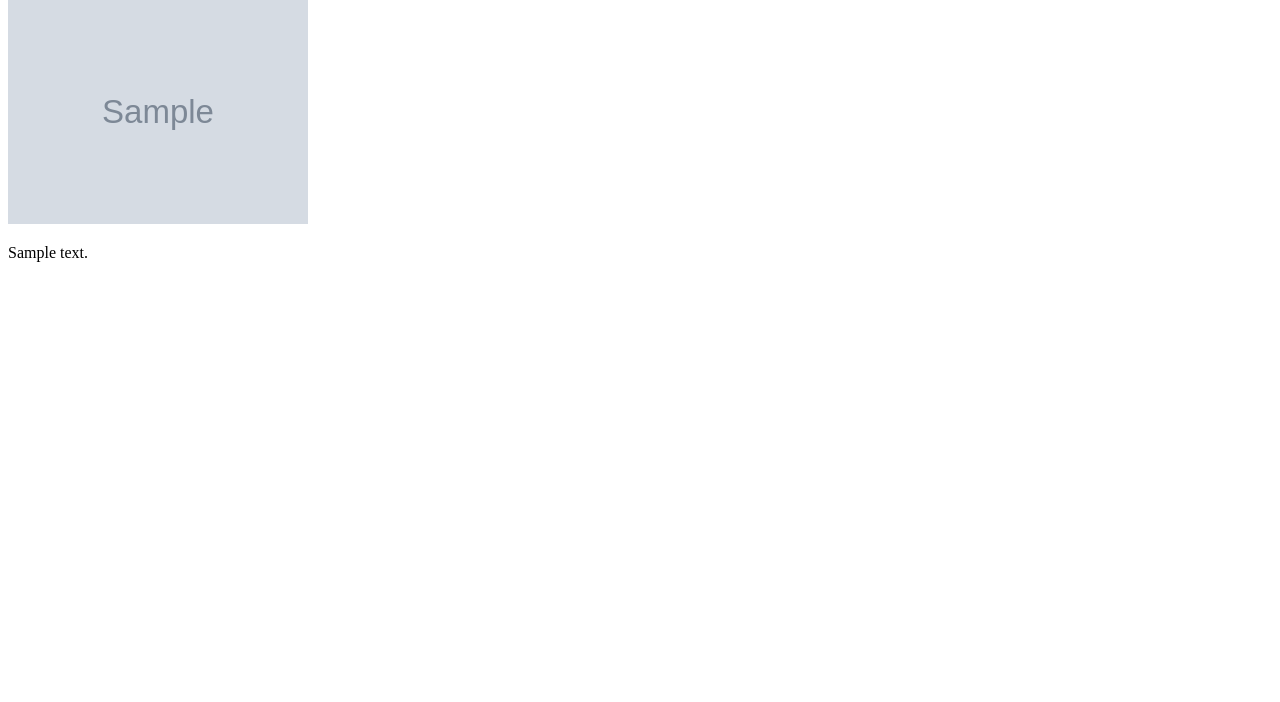
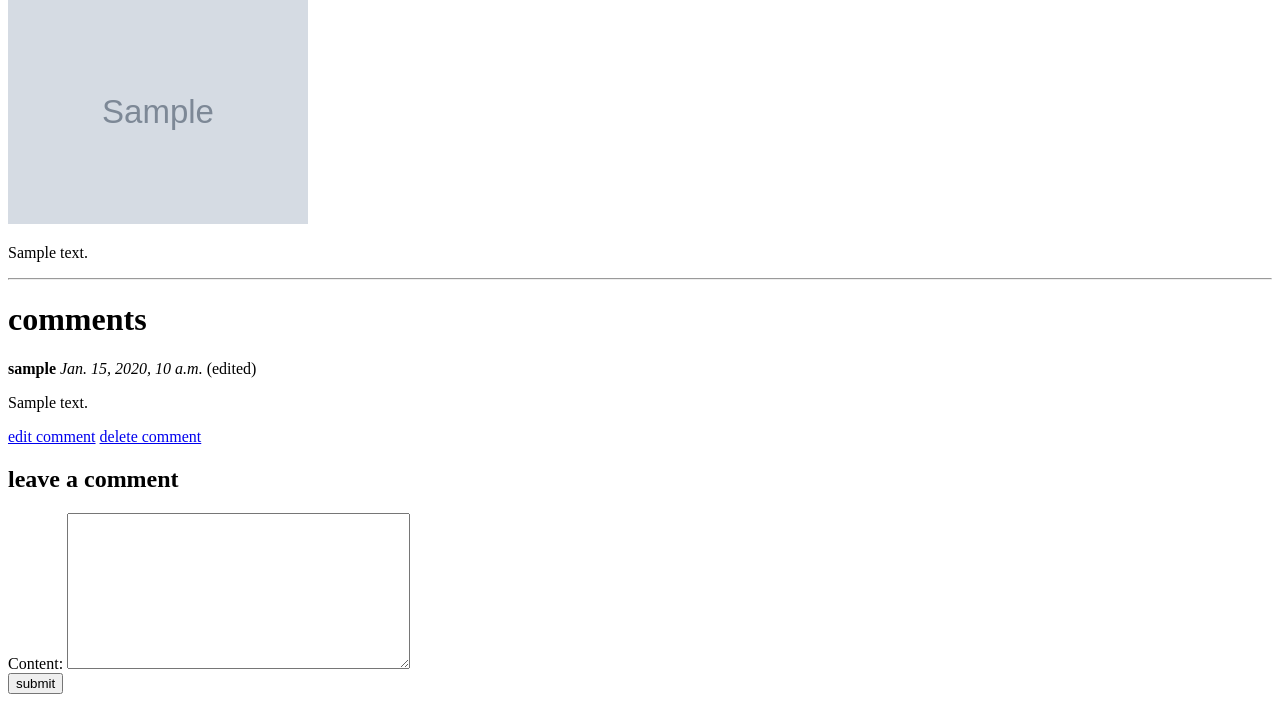
Before and after one commit to Mjames951/teaching-Sanjay-Django, a Django app: page /blogpost/1/ in a window 1280 px wide. Shown: the part 220-922 px from the top of the page. Before the commit the page ends 482 px from the top, so only its background shows below. Run offline with Django 5.2, Linux system fonts and the light colour scheme; a user stored in the database is signed in; tables that the repository leaves empty hold one stand-in row (values such as "Sample post"); grey boxes marked "Sample" are stand-in pictures.

Commit message:
blogpost comments

```diff
--- a/blog/forms.py
+++ b/blog/forms.py
@@ -1,5 +1,5 @@
 from django import forms
-from .models import Post
+from .models import Post, Comment
 from django.contrib.auth.forms import UserCreationForm
 from django.contrib.auth.models import User
 
@@ -12,3 +12,8 @@ class RegisterForm(UserCreationForm):
     class Meta:
         model = User
         fields = ['username', 'first_name', 'last_name', 'email', 'password1', 'password2']
+
+class CommentForm(forms.ModelForm):
+    class Meta:
+        model = Comment
+        fields = ['content']
--- a/blog/models.py
+++ b/blog/models.py
@@ -7,13 +7,14 @@ class Post(models.Model):
     author = models.ForeignKey(settings.AUTH_USER_MODEL, on_delete=models.CASCADE)
     title = models.CharField(max_length=200, unique=True)
     content = models.TextField()
-    image = models.ImageField(upload_to='blogpost_images/', null=True)
+    image = models.ImageField(upload_to='blogpost_images/', null=True, blank=True)
     created_at = models.DateTimeField(default=timezone.now)
     def __str__(self):
         return self.title
 
 class Comment(models.Model):
-    author = models.ForeignKey(settings.AUTH_USER_MODEL, on_delete=models.CASCADE)
+    post = models.ForeignKey(Post, on_delete=models.CASCADE)
+    author = models.ForeignKey(settings.AUTH_USER_MODEL, on_delete=models.SET_NULL, null=True)
     content = models.TextField()
     created_at = models.DateTimeField(default=timezone.now)
     edited = models.BooleanField(default=False)
--- a/blog/templates/blog/blogpost.html
+++ b/blog/templates/blog/blogpost.html
@@ -4,7 +4,43 @@
 {% endblock %}
 
 {% block content %}
-    <h1>{{ post.title }}{% if user.is_superuser %}<a href="{% url 'editpost' id=post.id %}">(edit)</a>{% endif %}</h1>
-    {% if post.image %}<img src="{{ post.image.url }}" style="max-width: 300px; max-height: 300px;">{% endif %}
-    <p>{{ post.content }}</p>
+
+<h1>{{ post.title }}{% if user.is_superuser %}<a href="{% url 'editpost' id=post.id %}">(edit)</a>{% endif %}</h1>
+{% if post.image %}<img src="{{ post.image.url }}" style="max-width: 300px; max-height: 300px;">{% endif %}
+<p>{{ post.content }}</p>
+
+<hr>
+<h1>comments</h1>
+{% for comment in comments %}
+    <p>
+        <b>{{ comment.author.username }}</b>
+        <i>{{ comment.created_at }}</i>
+        {% if comment.edited %}(edited){% endif %}
+    </p>
+    <p>{{ comment.content }}</p>
+    {% if comment.author == user %}
+        <a href="{% url 'editcomment' id=comment.id %}">edit comment</a>
+    {% endif %}
+    {% if comment.author == user or user.is_superuser %}
+        <a href="{% url 'deletecomment' id=comment.id %}">delete comment</a>
+    {% endif %}
+{% empty %}
+    no comments on this post yet
+{% endfor %}
+
+{% if form.errors %}
+    <h1 style="color: red">{{ form.errors }}</h1>
+{% endif %}
+
+{% if user.is_authenticated %}
+    <h2>leave a comment</h2>
+    <form method="POST">
+        {% csrf_token %}
+        {{ form }}
+        <button type="submit">submit</button>
+    </form>
+{% else %}
+    <p><a href="{% url 'login' %}">login</a> to add a comment</p>
+{% endif %}
+
 {% endblock %}
--- a/blog/templates/blog/index.html
+++ b/blog/templates/blog/index.html
@@ -8,7 +8,7 @@
     <h1>WELCOME TO MY BLOG</h1>
     {% for post in posts %}
     <h2><a href="{% url 'blogpost' id=post.id %}">{{ post.title }}</a></h2>
-    <p>by: <a href="{% url 'userpage' username=post.author.username %}">{{ post.author.username }}</a></p>
+    <p>by: <a href="{% url 'userpage' username=post.author.username %}">{{ post.author.username }}</a>, {{ post.created_at|date:"l, M j, Y" }}</p>
     {% endfor %}
     <a href="{% url 'addpost' %}"><p>add blog posts</p></a>
 {% endblock %}
--- a/blog/templates/blog/userpage.html
+++ b/blog/templates/blog/userpage.html
@@ -10,8 +10,8 @@ userpage
 
 <h1>{{ user.username }} posts mothafucka</h1>
 {% for post in posts %}
+<a href="{% url 'blogpost' id=post.id %}"><p>{{post.title}}</p></a>
 
-    {{post.title}}
 
 {% endfor %}
 
--- a/blog/urls.py
+++ b/blog/urls.py
@@ -10,5 +10,8 @@ urlpatterns = [
     path('editpost/<id>/', views.editPost, name="editpost"),
     path('deletepost/<id>/', views.deletePost, name="deletepost"),
 
+    path('editcomment/<id>/', views.editComment, name='editcomment'),
+    path('deletecomment/<id>/', views.deleteComment, name='deletecomment'),
+
     path('register/', views.register, name="register"),
 ]
--- a/blog/views.py
+++ b/blog/views.py
@@ -3,7 +3,7 @@ from .models import Post
 from .forms import *
 # Create your views here.
 def index(request):
-    posts = Post.objects.all()
+    posts = Post.objects.all().order_by('-created_at')[:20]
     return render(request, "blog/index.html", context={
         'posts': posts,
     })
@@ -11,9 +11,47 @@ def index(request):
 def blogPost(request, id):
     try: post = get_object_or_404(Post, id=id)
     except: return redirect("index")
+    if request.method == "POST":
+        if not request.user.is_authenticated: return redirect("login")
+        form = CommentForm(request.POST)
+        if form.is_valid():
+            comment = form.save(commit=False)
+            comment.author = request.user
+            comment.post = post
+            comment.save()
+    else:
+        form = CommentForm()
+    comments = Comment.objects.filter(post=post).order_by('-created_at')[:100]
     return render(request, "blog/blogpost.html", context={
-        "post": post
+        "post": post,
+        "comments": comments,
+        "form": form,
     })
+
+def editComment(request, id):
+    try: comment = get_object_or_404(Comment, id=id)
+    except: return redirect("index")
+    if not request.user == comment.author: return redirect("index")
+    if request.method == "POST":
+        form = CommentForm(request.POST, instance=comment)
+        if form.is_valid():
+            comment = form.save(commit=False)
+            comment.edited = True
+            comment.save()
+            return redirect("blogpost", id=comment.post.id)
+    else:
+        form = CommentForm(instance=comment)
+    return render(request, "blog/editcomment.html", {
+        "form": form
+    })
+
+def deleteComment(request, id):
+    try: comment = get_object_or_404(Comment, id=id)
+    except: redirect("index")
+    post = comment.post
+    if not request.user.is_superuser and not request.user == comment.author: redirect("index")
+    comment.delete()
+    return redirect("blogpost", id=post.id)
 
 def about(request):
     return render(request, "blog/about.html", context=None)
@@ -22,7 +60,9 @@ def addPost(request):
     if request.method == "POST":
         form = AddPostForm(request.POST, request.FILES)
         if form.is_valid():
-            post = form.save()
+            post = form.save( commit=False )
+            post.author = request.user
+            post.save()
             return redirect("blogpost", id=post.id)
     else:
         form = AddPostForm()
@@ -33,6 +73,7 @@ def addPost(request):
 def editPost(request, id):
     try: post = get_object_or_404(Post, id=id)
     except: return redirect("index")
+    if not request.user == post.author: return redirect("index")
     if request.method == "POST":
         form = AddPostForm(request.POST, request.FILES, instance=post)
         if form.is_valid():
@@ -45,9 +86,9 @@ def editPost(request, id):
     })
 
 def deletePost(request, id):
-    if not request.user.is_superuser: redirect("index")
     try: post = get_object_or_404(Post, id=id)
     except: redirect("index")
+    if not request.user.is_superuser and not request.user == post.author: redirect("index")
     post.delete()
     return redirect("index")
 
@@ -65,8 +106,9 @@ def register(request):
 
 def userPage(request, username):
     user = get_object_or_404(User, username=username)
-    posts = Post.objects.filter(author=user)
+    posts = Post.objects.filter(author=user).order_by('-created_at')
 
     return render(request, "blog/userpage.html", {
         "posts": posts,
+        "user": user,
     })
```
Also changed, not shown: blog/templates/blog/editcomment.html (added, +46 -0 lines), blog/migrations/0005_comment_post_alter_comment_author_alter_post_image.py (added).
